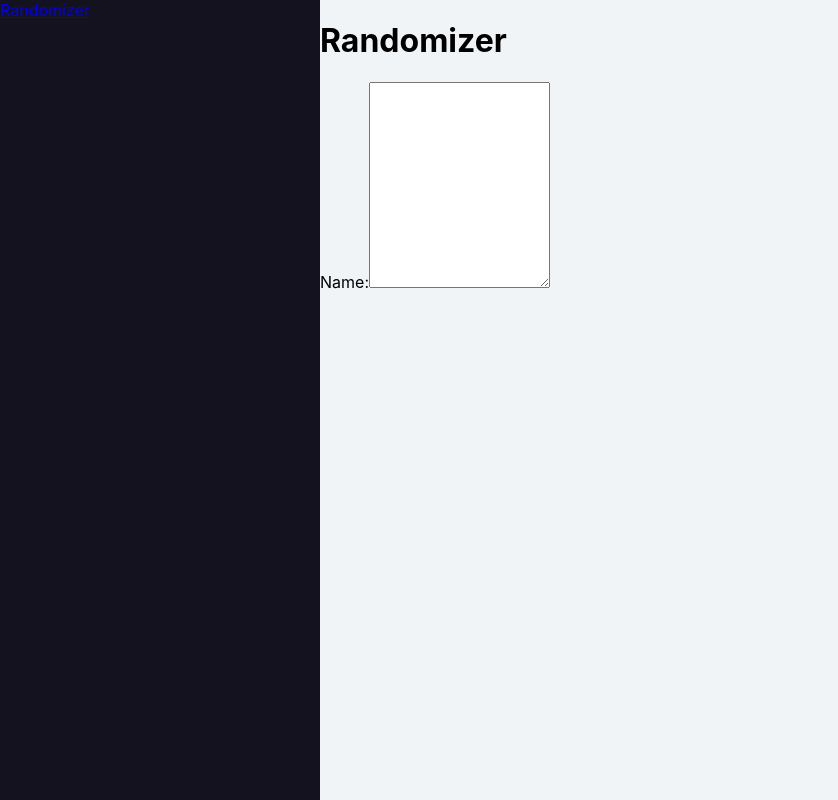
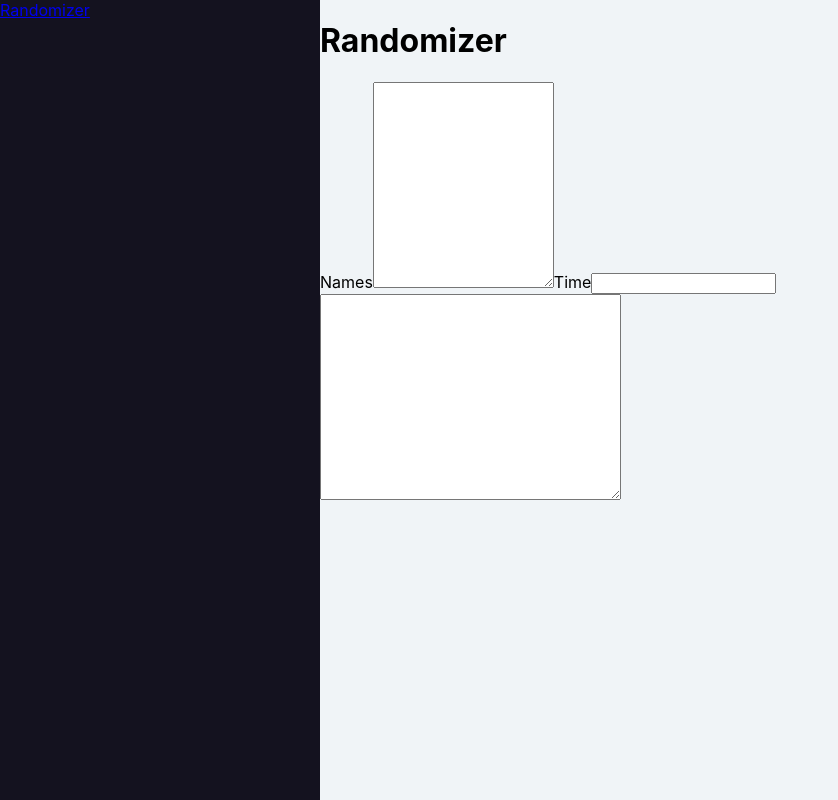
Before and after one commit to michaelagard/lambda-tools, a React (Create React App) app in the folder lambda-tools/: page /random in a window 1280 px wide. Shown: the whole page, without its empty margins (0-838 px from the left). Built offline with nearby package versions, Linux system fonts and the light colour scheme.

Commit message:
format time and textarea list

```diff
--- a/lambda-tools/src/components/Randomizer/Output.js
+++ b/lambda-tools/src/components/Randomizer/Output.js
@@ -3,7 +3,7 @@ import PropTypes from 'prop-types';
 function Output(props) {
   return (
     <div className="output">
-      {props.names}
+      <textarea rows="4" cols="35" value={props.names} />
     </div>
   );
 }
--- a/lambda-tools/src/components/Randomizer/Randomizer.js
+++ b/lambda-tools/src/components/Randomizer/Randomizer.js
@@ -14,28 +14,32 @@ class Randomizer extends React.Component {
 }
 
 function Form() {
-  const { value, bind /*, {reset} */ } = useInput('');
+  const { value:name, bind:bindName } = useInput('');
+  const { value:time, bind:bindTime } = useInput('');
   const randomizeNames = (names) => {
     let randomizedNamesAndTimeSlots;
 
     let namesArray = names.split(`\n`);
     let randomNamesArray = namesArray.sort(() => Math.random() - 0.5).filter(name => name !== "");
 
-    return randomizedNamesAndTimeSlots = addTimeslotsToRandomizedList(1805, randomNamesArray).join(`\n`);
+    return randomizedNamesAndTimeSlots = addTimeslotsToRandomizedList(1920 /* make this "time" */, randomNamesArray).join(`\n`);
   }
 
-  const addTimeslotsToRandomizedList = (startTime, randomizedNamesArray) => {
+  const addTimeslotsToRandomizedList = (startTimeString, randomizedNamesArray) => {
     let splitValueArrayLength = randomizedNamesArray.length;
     let randomizedTimedNamesArray = [];
+    let startTimeInteger = Number(startTimeString);
 
-    for (let i = 0; i < splitValueArrayLength; i++) {
-      randomizedTimedNamesArray.push(startTime);
-      randomizedTimedNamesArray.push(randomizedNamesArray[i]);
-
-      if (startTime % 100 > 39) {
-        startTime += 60;
-      } else {
-        startTime += 20;
+    if (startTimeInteger > 100) {
+      for (let i = 0; i < splitValueArrayLength; i++) {
+        randomizedTimedNamesArray.push([startTimeInteger, " - ", randomizedNamesArray[i]]);
+        randomizedTimedNamesArray[i] = randomizedTimedNamesArray[i].join("");
+        console.log();
+        if (startTimeInteger % 100 > 39) {
+          startTimeInteger += 60;
+        } else {
+          startTimeInteger += 20;
+        }
       }
     }
     return randomizedTimedNamesArray;
@@ -44,11 +48,15 @@ function Form() {
 
   return (
     <div className="form">
-      <label>
-        Name:
-        <textarea {...bind} />
-      </label>
-      <Output names={randomizeNames(value)}/>
+        <label>
+          Names
+          <textarea {...bindName} />
+        </label>
+        <label>
+          Time
+          <input type="text" {...bindTime} />
+        </label>
+      <Output names={randomizeNames(name)}/>
     </div>
   )
 }
--- a/lambda-tools/src/components/Randomizer/hooks/input-hook.js
+++ b/lambda-tools/src/components/Randomizer/hooks/input-hook.js
@@ -6,7 +6,6 @@ export const useInput = initialValue => {
   return {
     value,
     setValue,
-    reset: () => setValue(""),
     bind: {
       value,
       onChange: event => {
```
